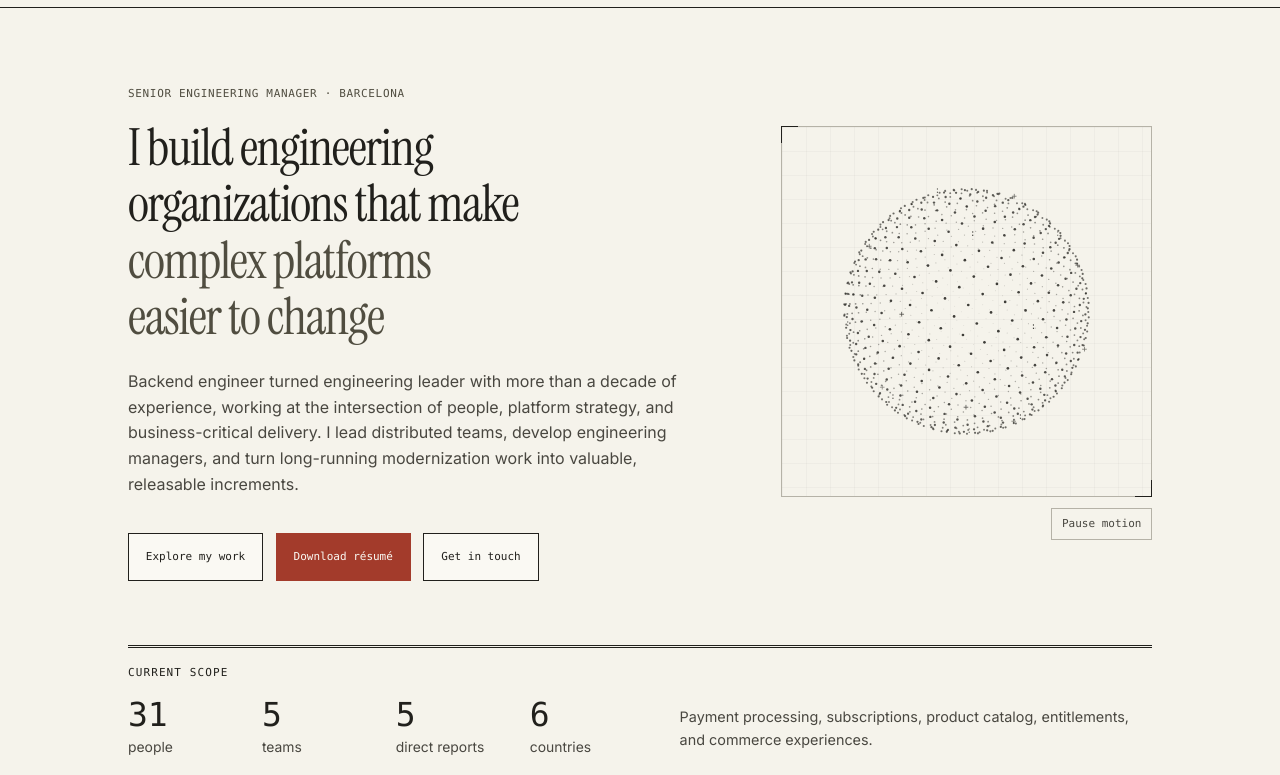
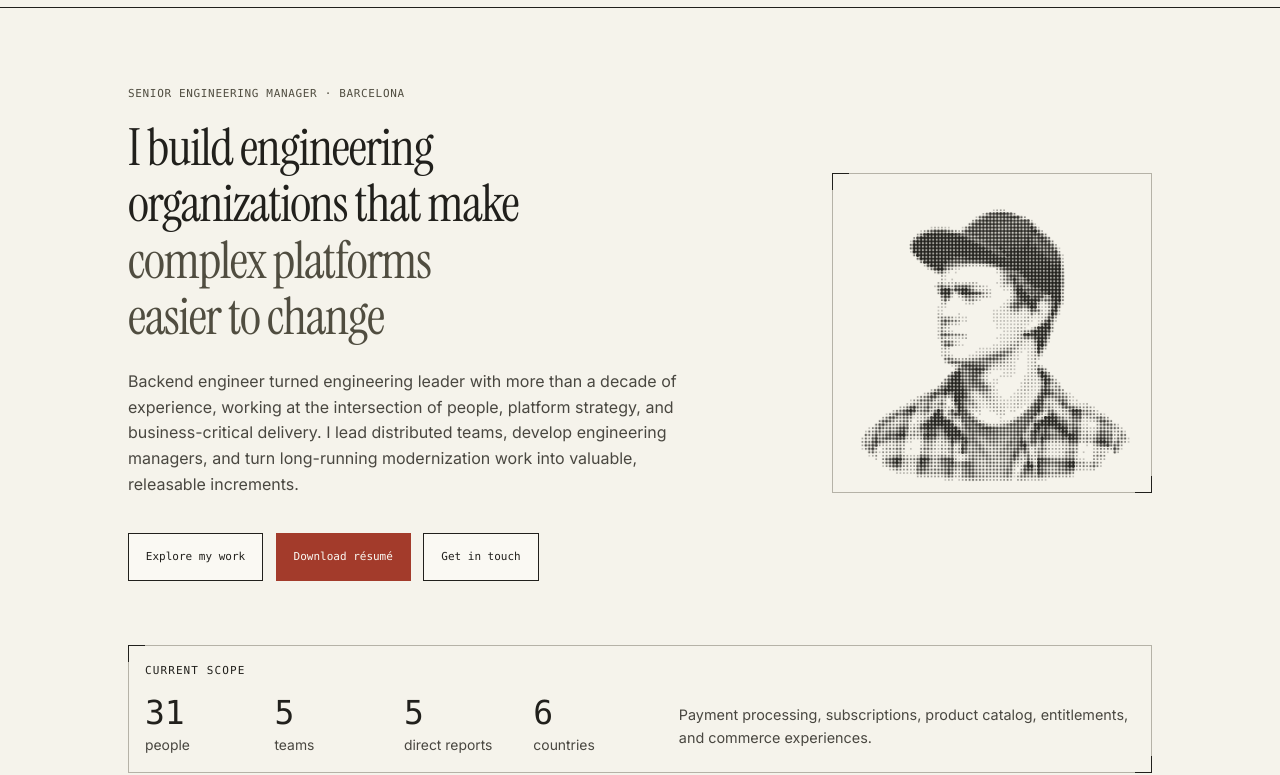
Before and after one commit to vladimirshkoda/vladimirshkoda.github.io, a plain HTML site: page index.html in a window 1280 px wide. Shown: the part 41-816 px from the top of the page. Drawn offline with Linux system fonts and the light colour scheme; a web font is replaced by a local one.

Commit message:
Add static dot portrait and refine hero styling

```diff
--- a/index.html
+++ b/index.html
@@ -61,12 +61,11 @@
           </div>
         </div>
 
-        <figure class="particle-figure" aria-label="Decorative rotating particle sphere">
-          <div class="particle-stage">
-            <canvas id="particle-sphere" aria-hidden="true"></canvas>
-          </div>
-          <button class="motion-toggle" type="button" hidden>Pause motion</button>
-        </figure>
+        <div class="hero-portrait">
+          <figure class="portrait-frame">
+            <img src="avatar.webp?v=dot-portrait" alt="Dot portrait of Volodya Shkoda" width="736" height="736" />
+          </figure>
+        </div>
       </section>
 
       <aside class="scope-card" aria-label="Current leadership scope">
@@ -404,8 +403,6 @@
       <p>© 2026</p>
     </footer>
 
-    <script src="particles.js" defer></script>
-
     <!-- Cloudflare Web Analytics -->
     <script
       type="module"
--- a/particles.js
+++ /dev/null
@@ -1,89 +0,0 @@
-(() => {
-  const canvas = document.getElementById('particle-sphere');
-  const context = canvas?.getContext('2d');
-  const button = document.querySelector('.motion-toggle');
-  if (!context || !button) return;
-
-  const reducedMotion = matchMedia('(prefers-reduced-motion: reduce)');
-  const points = Array.from({ length: 1100 }, (_, index) => {
-    const y = 1 - (index / 1099) * 2;
-    const radius = Math.sqrt(1 - y * y);
-    const longitude = index * Math.PI * (3 - Math.sqrt(5));
-    return { x: Math.cos(longitude) * radius, y, z: Math.sin(longitude) * radius };
-  });
-  let size = 0;
-  let angle = 0.3;
-  let pointer = 0;
-  let visible = true;
-  let paused = reducedMotion.matches;
-  let frame = null;
-  let lastTime = null;
-
-  function draw() {
-    context.clearRect(0, 0, size, size);
-    const rotation = angle + pointer;
-    const projected = points.map((point, index) => {
-      const x = point.x * Math.cos(rotation) + point.z * Math.sin(rotation);
-      const z = point.z * Math.cos(rotation) - point.x * Math.sin(rotation);
-      const y = point.y * Math.cos(0.25) - z * Math.sin(0.25);
-      const depth = point.y * Math.sin(0.25) + z * Math.cos(0.25);
-      const scale = 2.8 / (2.8 - depth);
-      return { x: size / 2 + x * size * 0.31 * scale, y: size / 2 + y * size * 0.31 * scale, depth, index };
-    }).sort((a, b) => a.depth - b.depth);
-
-    for (const point of projected) {
-      context.fillStyle = `rgba(33,32,28,${0.15 + (point.depth + 1) * 0.36})`;
-      const radius = 0.45 + (point.depth + 1) * 0.45;
-      if (point.index % 37 === 0 && point.depth > 0) {
-        context.font = '9px Menlo, monospace';
-        context.fillText(point.index % 2 ? '+' : ':', point.x, point.y);
-      } else {
-        context.beginPath();
-        context.arc(point.x, point.y, radius, 0, Math.PI * 2);
-        context.fill();
-      }
-    }
-  }
-
-  function tick(time) {
-    frame = null;
-    if (lastTime !== null) angle += Math.min(time - lastTime, 60) * 0.00012;
-    lastTime = time;
-    draw();
-    frame = requestAnimationFrame(tick);
-  }
-
-  function updatePlayback() {
-    if (frame !== null) cancelAnimationFrame(frame);
-    frame = null;
-    lastTime = null;
-    button.textContent = paused ? 'Play motion' : 'Pause motion';
-    if (!paused && visible && !document.hidden) frame = requestAnimationFrame(tick);
-  }
-
-  new ResizeObserver(() => {
-    size = canvas.getBoundingClientRect().width;
-    const ratio = Math.min(devicePixelRatio || 1, 2);
-    canvas.width = Math.round(size * ratio);
-    canvas.height = Math.round(size * ratio);
-    context.setTransform(ratio, 0, 0, ratio, 0, 0);
-    draw();
-  }).observe(canvas);
-
-  new IntersectionObserver(([entry]) => {
-    visible = entry.isIntersecting;
-    updatePlayback();
-  }).observe(canvas);
-
-  button.hidden = false;
-  button.addEventListener('click', () => { paused = !paused; updatePlayback(); });
-  canvas.addEventListener('pointermove', event => {
-    if (reducedMotion.matches || paused) return;
-    const bounds = canvas.getBoundingClientRect();
-    pointer = ((event.clientX - bounds.left) / bounds.width - 0.5) * 0.25;
-  });
-  canvas.addEventListener('pointerleave', () => { pointer = 0; });
-  reducedMotion.addEventListener('change', () => { paused = reducedMotion.matches; updatePlayback(); });
-  document.addEventListener('visibilitychange', updatePlayback);
-  updatePlayback();
-})();
--- a/styles.css
+++ b/styles.css
@@ -227,11 +227,12 @@ h1 span {
 }
 
 .scope-card {
+  position: relative;
   max-width: var(--content-width);
   width: calc(100% - 2 * var(--gutter));
   margin: 0 auto 2.5rem;
-  padding: 1rem 0;
-  border-top: 3px double var(--ink);
+  padding: 1rem;
+  border: 1px solid var(--line);
 }
 
 .scope-titlebar {
@@ -252,21 +253,28 @@ h1 span {
   align-items: center;
 }
 
-.particle-figure {
+.hero-portrait {
+  width: min(100%, 20rem);
   min-width: 0;
-  margin: 0;
+  justify-self: end;
 }
 
-.particle-stage {
+.portrait-frame {
   position: relative;
-  aspect-ratio: 1;
-  background-image: linear-gradient(#21201c08 1px, transparent 1px), linear-gradient(90deg, #21201c08 1px, transparent 1px);
-  background-size: 24px 24px;
+  margin: 0;
   border: 1px solid var(--line);
 }
 
-.particle-stage::before,
-.particle-stage::after {
+.portrait-frame img {
+  display: block;
+  width: 100%;
+  height: auto;
+}
+
+.scope-card::before,
+.scope-card::after,
+.portrait-frame::before,
+.portrait-frame::after {
   position: absolute;
   width: 16px;
   height: 16px;
@@ -276,27 +284,18 @@ h1 span {
   pointer-events: none;
 }
 
-.particle-stage::before { top: -1px; left: -1px; border-width: 1px 0 0 1px; }
-.particle-stage::after { bottom: -1px; right: -1px; border-width: 0 1px 1px 0; }
-
-#particle-sphere { display: block; width: 100%; height: 100%; }
-
-.motion-toggle {
-  display: block;
-  margin: 0.7rem 0 0 auto;
-  padding: 0.4rem 0.6rem;
-  border: 1px solid var(--line);
-  background: transparent;
-  color: var(--ink-soft);
-  font: 400 11px / 1.6 var(--mono);
-  cursor: pointer;
+.scope-card::before,
+.portrait-frame::before {
+  top: -1px;
+  left: -1px;
+  border-width: 1px 0 0 1px;
 }
 
-.motion-toggle[hidden] { display: none; }
-
-.motion-toggle:hover {
-  border-color: var(--action);
-  color: var(--action);
+.scope-card::after,
+.portrait-frame::after {
+  bottom: -1px;
+  right: -1px;
+  border-width: 0 1px 1px 0;
 }
 
 .eyebrow,
@@ -864,9 +863,8 @@ footer p {
     gap: 1.25rem;
   }
 
-  .particle-figure {
-    width: 100%;
-    max-width: 24rem;
+  .hero-portrait {
+    width: min(100%, 72vw, 18rem);
     justify-self: center;
   }
 
@@ -951,7 +949,7 @@ footer p {
 
   .site-header,
   .hero-actions,
-  .particle-figure,
+  .hero-portrait,
   .signal-strip,
   footer {
     display: none;
```
Also changed, not shown: avatar.webp (added).
